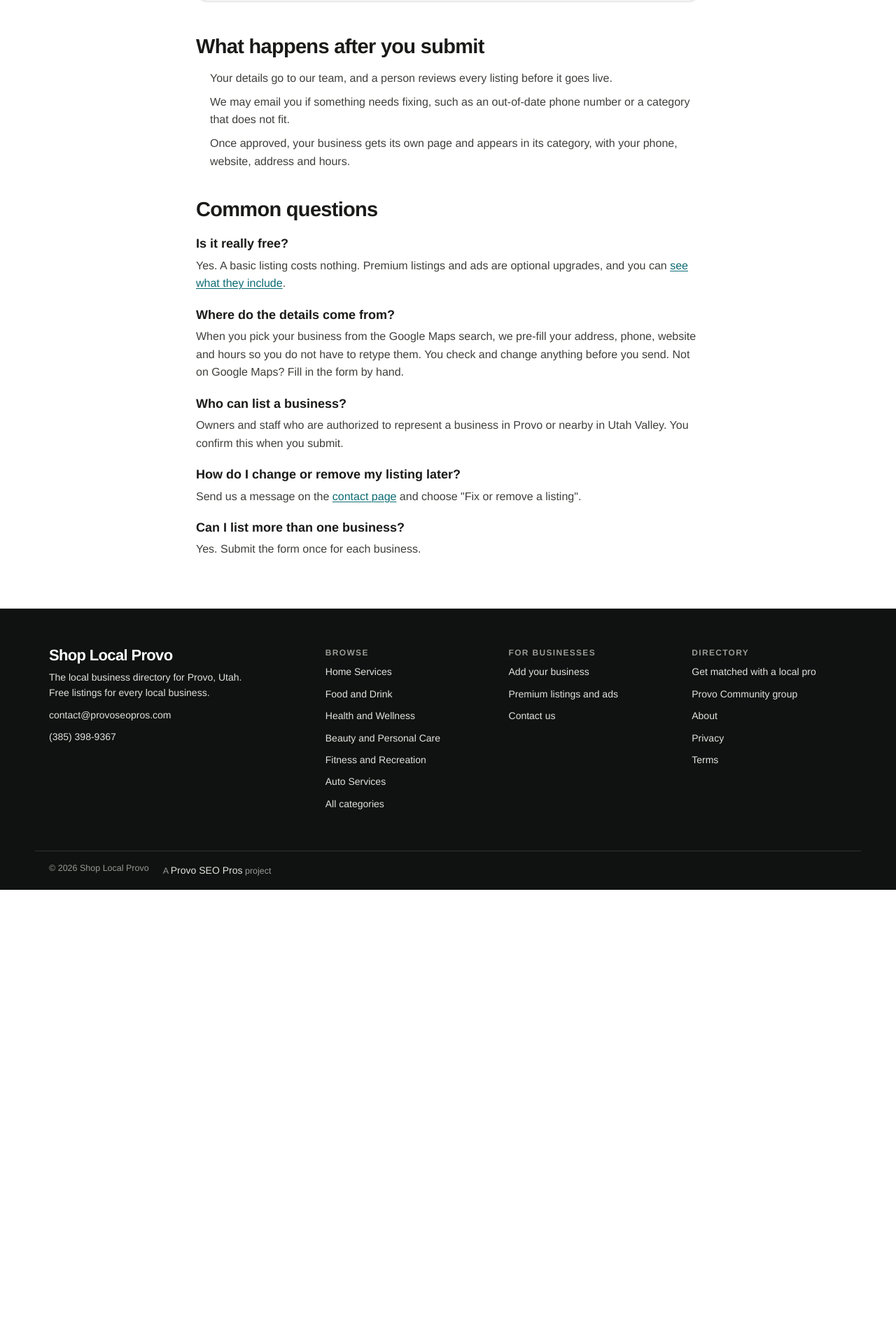
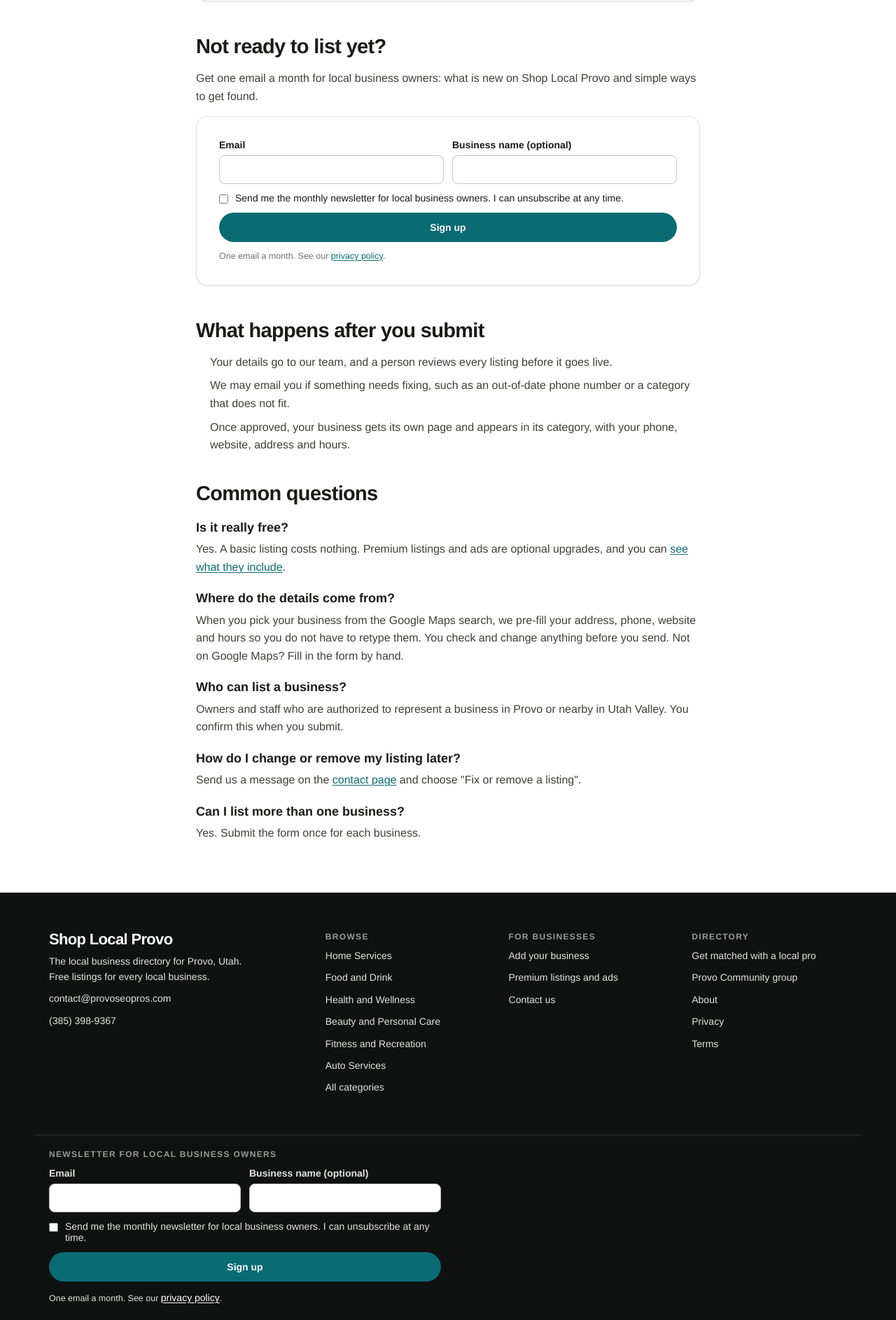
Before and after one commit to rsoto444/SGS, a Next.js app in the folder website/: page /add-business in a window 1280 px wide. Shown: the part 1473-3360 px from the top of the page at 70% size. Before the commit the page ends 2745 px from the top, so only its background shows below. Built offline with nearby package versions, Linux system fonts and the light colour scheme; a web font is replaced by a local one.

Commit message:
Add monthly newsletter signup for business owners
Co-Authored-By: Claude Sonnet 5.5 <noreply@anthropic.com>
Claude-Session: https://claude.ai/code/session_01Uk9yccVNKpSyYTk4dQwive

```diff
--- a/website/app/(directory)/add-business/page.tsx
+++ b/website/app/(directory)/add-business/page.tsx
@@ -1,6 +1,7 @@
 import type { Metadata } from "next";
 import Link from "next/link";
 import AddBusinessForm from "@/components/AddBusinessForm";
+import NewsletterSignup from "@/components/NewsletterSignup";
 
 export const metadata: Metadata = {
   title: "Add Your Business - Free Listing",
@@ -17,6 +18,12 @@ export default function AddBusiness() {
         <p>Search for your business on Google Maps, check the details we pull in, and send it. We review every listing before it goes live.</p>
       </div>
       <div className="sl-panel"><AddBusinessForm /></div>
+
+      <section style={{ marginTop: 48, display: "grid", gap: 16 }}>
+        <h2>Not ready to list yet?</h2>
+        <p>Get one email a month for local business owners: what is new on Shop Local Provo and simple ways to get found.</p>
+        <div className="sl-panel"><NewsletterSignup /></div>
+      </section>
 
       <section style={{ marginTop: 48, display: "grid", gap: 16 }}>
         <h2>What happens after you submit</h2>
--- a/website/app/(directory)/page.tsx
+++ b/website/app/(directory)/page.tsx
@@ -8,6 +8,7 @@ import ListingCard from "@/components/ListingCard";
 import Icon from "@/components/Icon";
 import JsonLd from "@/components/JsonLd";
 import SponsoredSlot from "@/components/SponsoredSlot";
+import NewsletterSignup from "@/components/NewsletterSignup";
 
 export const metadata: Metadata = {
   title: { absolute: "Shop Local Provo | Local Business Directory for Provo, Utah" },
@@ -129,6 +130,17 @@ export default function Home() {
       </section>
 
       <section className="sl-section">
+        <div className="sl-wrap" style={{ maxWidth: 760 }}>
+          <div className="sl-panel" style={{ display: "grid", gap: 12 }}>
+            <span className="sl-eyebrow">For business owners</span>
+            <h2 style={{ margin: 0 }}>Get the monthly newsletter</h2>
+            <p>One email a month for local business owners: what is new on Shop Local Provo and simple ways to get found.</p>
+            <NewsletterSignup />
+          </div>
+        </div>
+      </section>
+
+      <section className="sl-section">
         <div className="sl-wrap"><SponsoredSlot /></div>
       </section>
     </>
--- /dev/null
+++ b/website/app/(directory)/thank-you/newsletter/page.tsx
@@ -0,0 +1,24 @@
+import Link from "next/link";
+import type { Metadata } from "next";
+
+// NEVER indexed. Excluded from the sitemap and blocked in robots.
+export const metadata: Metadata = {
+  title: "You are on the list",
+  robots: { index: false, follow: false },
+  alternates: { canonical: "/thank-you/newsletter" },
+};
+
+export default function NewsletterThankYou() {
+  return (
+    <div className="sl-wrap" style={{ maxWidth: 720, textAlign: "center", padding: "72px var(--gutter)" }}>
+      <h1>You are on the list.</h1>
+      <p style={{ font: "var(--type-body-lg)", marginTop: 16 }}>
+        We will send one email a month for local business owners. You can unsubscribe at any time with the link in each email.
+      </p>
+      <div style={{ display: "flex", gap: 12, justifyContent: "center", marginTop: 28, flexWrap: "wrap" }}>
+        <Link href="/add-business" className="sl-btn sl-btn-primary">Add your business - free</Link>
+        <Link href="/" className="sl-btn sl-btn-ghost">Back to home</Link>
+      </div>
+    </div>
+  );
+}
--- a/website/app/api/lead/route.ts
+++ b/website/app/api/lead/route.ts
@@ -11,7 +11,9 @@ export async function POST(request: Request) {
   const payload = Object.fromEntries(form.entries());
 
   // Honeypot: real people never fill this hidden field. Pretend success to bots.
-  if (payload.company_website) return NextResponse.redirect(new URL("/thank-you", request.url), 303);
+  // Newsletter signups land on their own thank-you page so conversions stay separate.
+  const done = payload.type === "newsletter" ? "/thank-you/newsletter" : "/thank-you";
+  if (payload.company_website) return NextResponse.redirect(new URL(done, request.url), 303);
   delete payload.company_website;
 
   const webhook = (site as Record<string, unknown>).leadWebhook as string | null | undefined;
@@ -31,5 +33,5 @@ export async function POST(request: Request) {
   if (!res.ok) {
     return NextResponse.json({ ok: false, error: `Webhook responded ${res.status}` }, { status: 502 });
   }
-  return NextResponse.redirect(new URL("/thank-you", request.url), 303);
+  return NextResponse.redirect(new URL(done, request.url), 303);
 }
--- a/website/app/directory.css
+++ b/website/app/directory.css
@@ -103,3 +103,11 @@ a.sl-card:hover{box-shadow:var(--shadow-md);transform:translateY(-2px);color:inh
   .sl-search{flex-direction:column;border-radius:var(--radius-card)}
   .sl-search input{padding:12px}
 }
+
+/* Newsletter signup (home band, add-business, footer) */
+.sl-news .sl-news-consent{display:flex;gap:10px;align-items:flex-start;font-weight:400}
+.sl-news .sl-news-consent input{width:auto;margin-top:3px}
+.sl-news-footer{max-width:560px}
+.sl-news-footer label,.sl-news-footer .hint{color:var(--ink-200)}
+.sl-news-footer .hint a{color:var(--white);text-decoration:underline}
+.sl-footer .sl-news-wrap{display:grid;gap:12px;padding-block:var(--space-6);border-top:1px solid rgba(255,255,255,.14);grid-template-columns:1fr}
--- a/website/components/Footer.tsx
+++ b/website/components/Footer.tsx
@@ -1,6 +1,7 @@
 import Link from "next/link";
 import { site } from "@/lib/site.config";
 import { groups } from "@/lib/categories";
+import NewsletterSignup from "@/components/NewsletterSignup";
 
 export default function Footer() {
   return (
@@ -34,6 +35,10 @@ export default function Footer() {
           <Link href="/terms">Terms</Link>
         </div>
       </div>
+      <div className="sl-wrap sl-news-wrap">
+        <span className="gw-label">Newsletter for local business owners</span>
+        <NewsletterSignup variant="footer" />
+      </div>
       <div className="sl-wrap legal" style={{ display: "flex" }}>
         <span>&copy; {new Date().getFullYear()} Shop Local Provo</span>
         <span>
--- /dev/null
+++ b/website/components/NewsletterSignup.tsx
@@ -0,0 +1,24 @@
+// Monthly newsletter for local business owners. Plain HTML form that posts to
+// /api/lead (GHL webhook) with type=newsletter. No JavaScript needed.
+export default function NewsletterSignup({ variant = "panel" }: { variant?: "panel" | "footer" }) {
+  return (
+    <form className={`sl-form sl-news sl-news-${variant}`} method="post" action="/api/lead">
+      <input type="hidden" name="type" value="newsletter" />
+      <label className="hp" aria-hidden="true">Leave blank<input name="company_website" tabIndex={-1} autoComplete="off" /></label>
+      <div className="sl-form-row">
+        <label>Email
+          <input name="email" type="email" autoComplete="email" required />
+        </label>
+        <label>Business name (optional)
+          <input name="business_name" autoComplete="organization" />
+        </label>
+      </div>
+      <label className="sl-news-consent">
+        <input type="checkbox" name="consent_newsletter" value="yes" required />
+        <span>Send me the monthly newsletter for local business owners. I can unsubscribe at any time.</span>
+      </label>
+      <button className="sl-btn sl-btn-primary" type="submit">Sign up</button>
+      <span className="hint">One email a month. See our <a href="/privacy-policy">privacy policy</a>.</span>
+    </form>
+  );
+}
```
